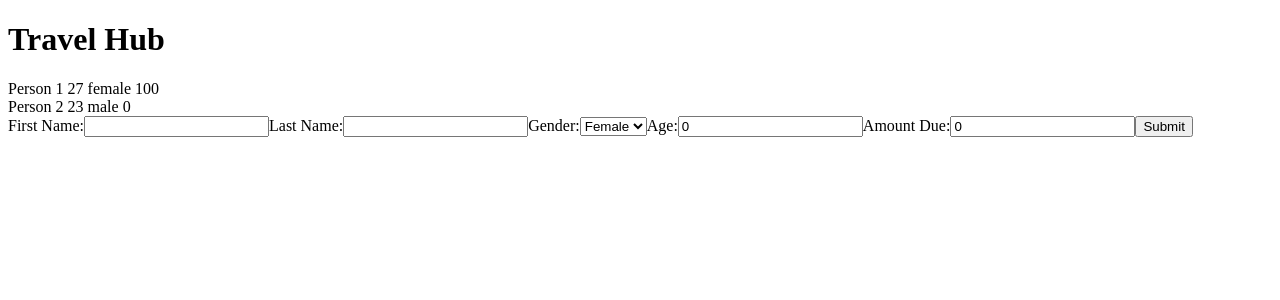
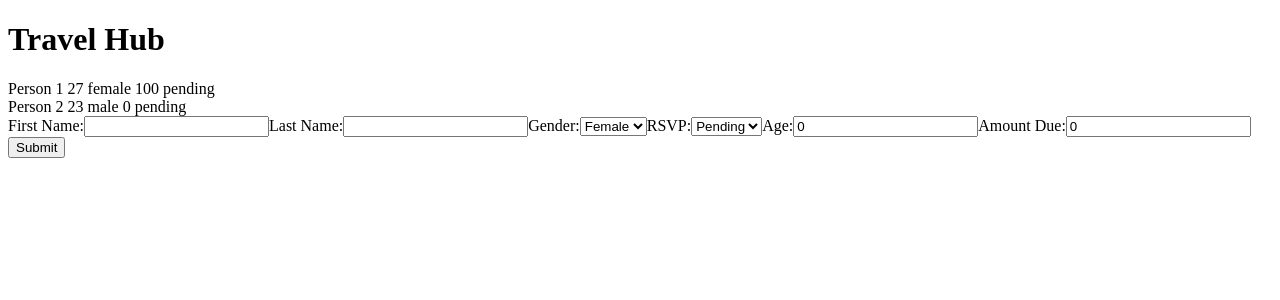
Before and after one commit to grace5829/TravelHub-test, a Next.js app: page / in a window 1280 px wide. Shown: the top 300 px of the page. Built offline with nearby package versions, Linux system fonts and the light colour scheme.

Commit message:
added useContext to form and moved guest type

```diff
--- a/app/form.tsx
+++ b/app/form.tsx
@@ -1,35 +1,16 @@
-import { ChangeEvent, FormEvent, useState } from "react";
+import { ChangeEvent, FormEvent, useContext, useState } from "react";
+import { Guest, GuestsContext } from "./page";
 
-interface Guest {
-  firstName: string;
-  lastName: string;
-  gender: "male" | "female";
-  age: number;
-  amountDue: number;
-}
 export default function Form() {
-  const [guests, setGuests] = useState<Array<Guest>>([
-    {
-      firstName: "Person",
-      lastName: "1",
-      gender: "female",
-      age: 27,
-      amountDue: 100,
-    },
-    {
-      firstName: "Person",
-      lastName: "2",
-      gender: "male",
-      age: 23,
-      amountDue: 0,
-    },
-  ]);
+  const { guests, setGuests } = useContext(GuestsContext);
+
   const [newGuest, setNewGuest] = useState<Guest>({
     firstName: "",
     lastName: "",
     gender: "female",
     age: 0,
     amountDue: 0,
+    RSVP: "pending",
   });
 
   const handleChange = (
@@ -42,14 +23,14 @@ export default function Form() {
 
   const handleSubmit = (event: FormEvent<HTMLFormElement>) => {
     event.preventDefault();
-    setGuests((values) => [...values, newGuest]);
+    if (setGuests) setGuests((values) => [...values, newGuest]);
   };
 
   return (
     <div>
-      {guests.map((guest) => (
+      {guests?.map((guest) => (
         <div key={guest.lastName + guest.firstName}>
-          {guest.firstName} {guest.lastName} {guest.age} {guest.gender} {guest.amountDue}
+          {guest.firstName} {guest.lastName} {guest.age} {guest.gender} {guest.amountDue} {guest.RSVP}
         </div>
       ))}
       <form onSubmit={handleSubmit}>
@@ -78,6 +59,13 @@ export default function Form() {
           <option value="female">Female</option>
           <option value="male">Male</option>
         </select>
+        <label htmlFor="RSVP">RSVP:</label>
+        <select id="RSVP" name="RSVP" onChange={handleChange}>
+          <option value="pending">Pending</option>
+          <option value="yes">Yes</option>
+          <option value="no">No</option>
+          <option value="maybe">Maybe</option>
+        </select>
         <label htmlFor="age">
           Age:
           <input
```
